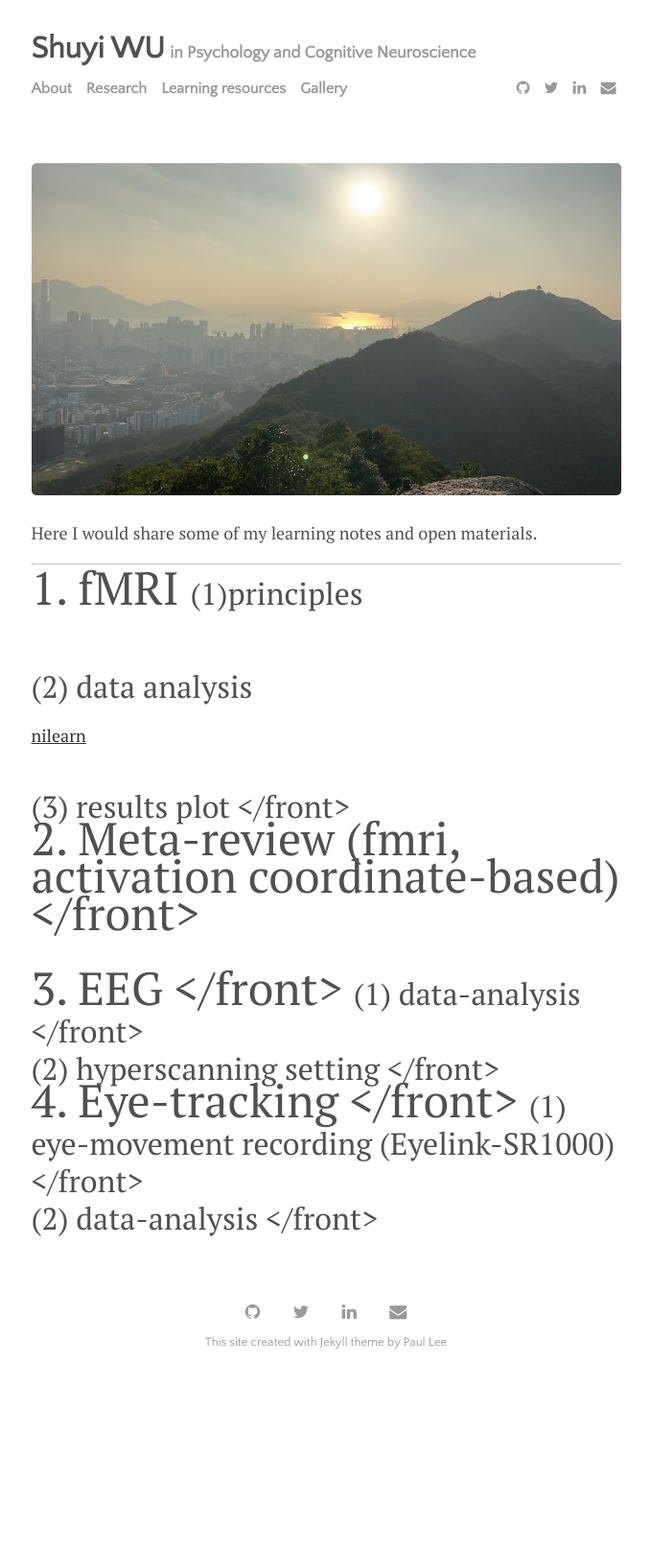
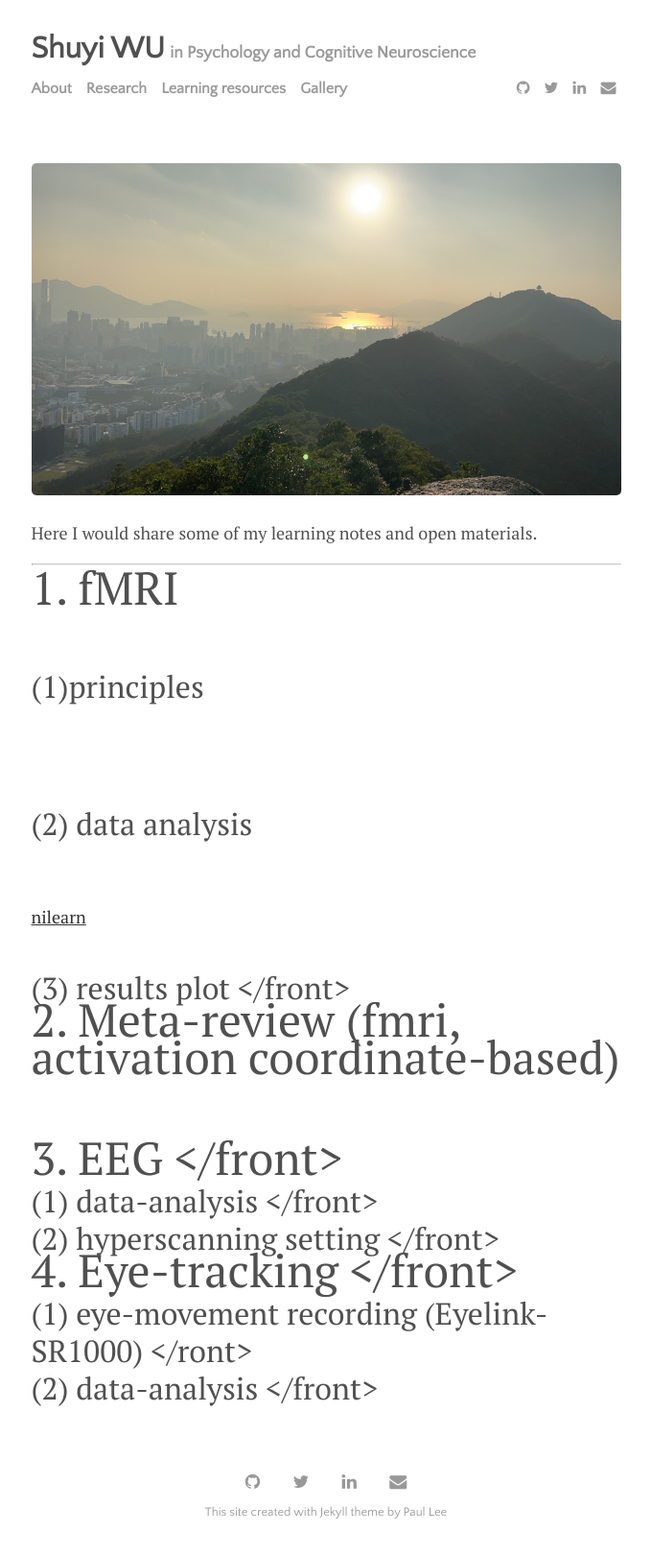
Before and after one commit to wu-shuyi/wu-shuyi.github.io, a Jekyll site: the page built from menu/learning resources.md, in a window 1280 px wide. Shown: the whole page at 96% size, without its empty margins (300-979 px from the left). Built offline with Jekyll 4.4.1, drawn with Linux system fonts in a browser that asks for light colours; before the commit the page ends 1444 px from its top, so only the background shows below that.

Commit message:
Update learning resources.md

```diff
--- a/menu/learning resources.md
+++ b/menu/learning resources.md
@@ -11,13 +11,13 @@ Here I would share some of my learning notes and open materials. <br>
 ---
 
 
-<font size="8">  1. fMRI </font>
+<font size="8">  1. fMRI </font>  <br>
 
-<font size="6"> (1)principles </font>
+<font size="6"> (1)principles </font>  <br>
 
 
 <br>
-<font size="6"> (2) data analysis </font>
+<font size="6"> (2) data analysis </font>  <br>
 
 [nilearn](https://nilearn.github.io/stable/index.html)<br>
 <br>
@@ -25,12 +25,12 @@ Here I would share some of my learning notes and open materials. <br>
 <font size="6">(3) results plot </front> <br>
 
 
-<font size="8">  2. Meta-review (fmri, activation coordinate-based) </front>
+<font size="8">  2. Meta-review (fmri, activation coordinate-based) </font>  <br>
 
 <br>
 <br>
 
-<font size="8">  3. EEG </front>
+<font size="8">  3. EEG </front>  <br>
 
 <font size="6"> (1) data-analysis </front> <br>
 
@@ -38,9 +38,9 @@ Here I would share some of my learning notes and open materials. <br>
 
 
 
-<font size="8">  4. Eye-tracking </front>
+<font size="8">  4. Eye-tracking </front>  <br>
 
-<font size="6"> (1) eye-movement recording (Eyelink-SR1000) </front> <br>
+<font size="6"> (1) eye-movement recording (Eyelink-SR1000) </ront> <br>
 
 
 
```
